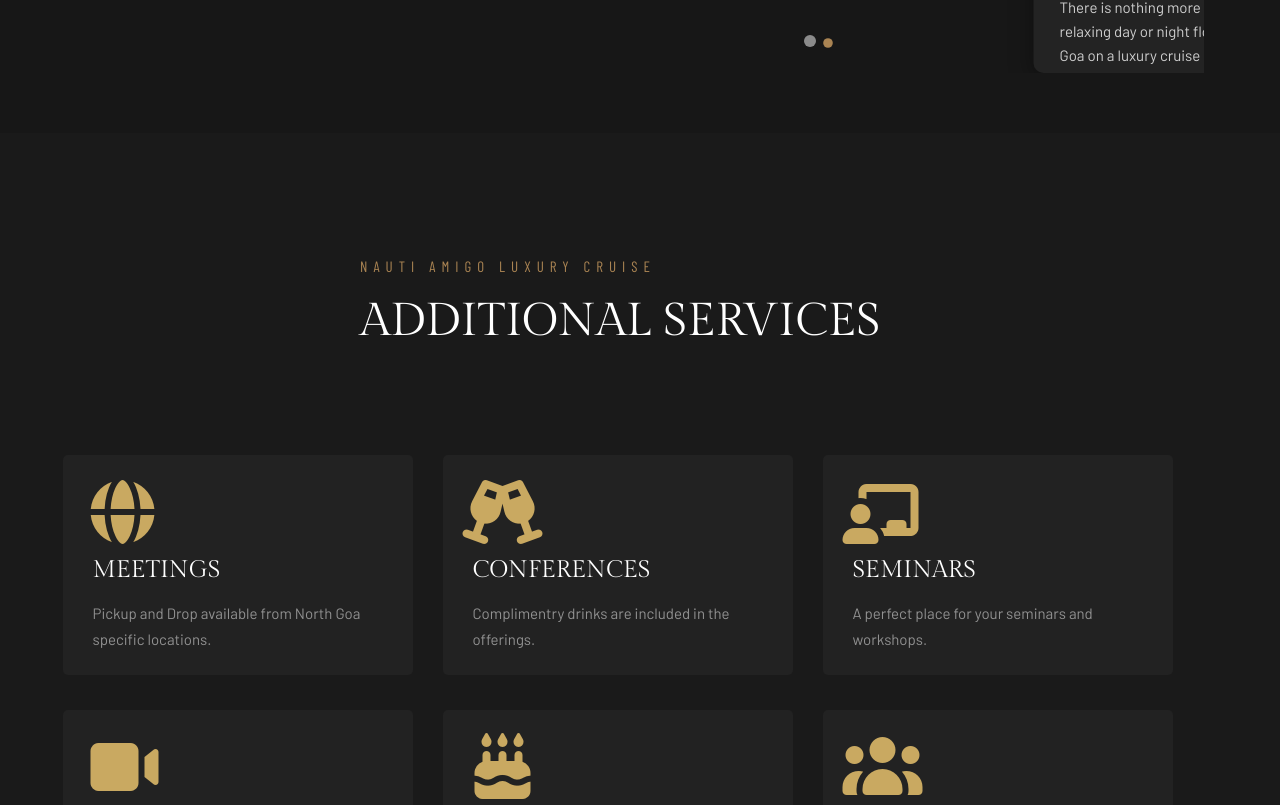
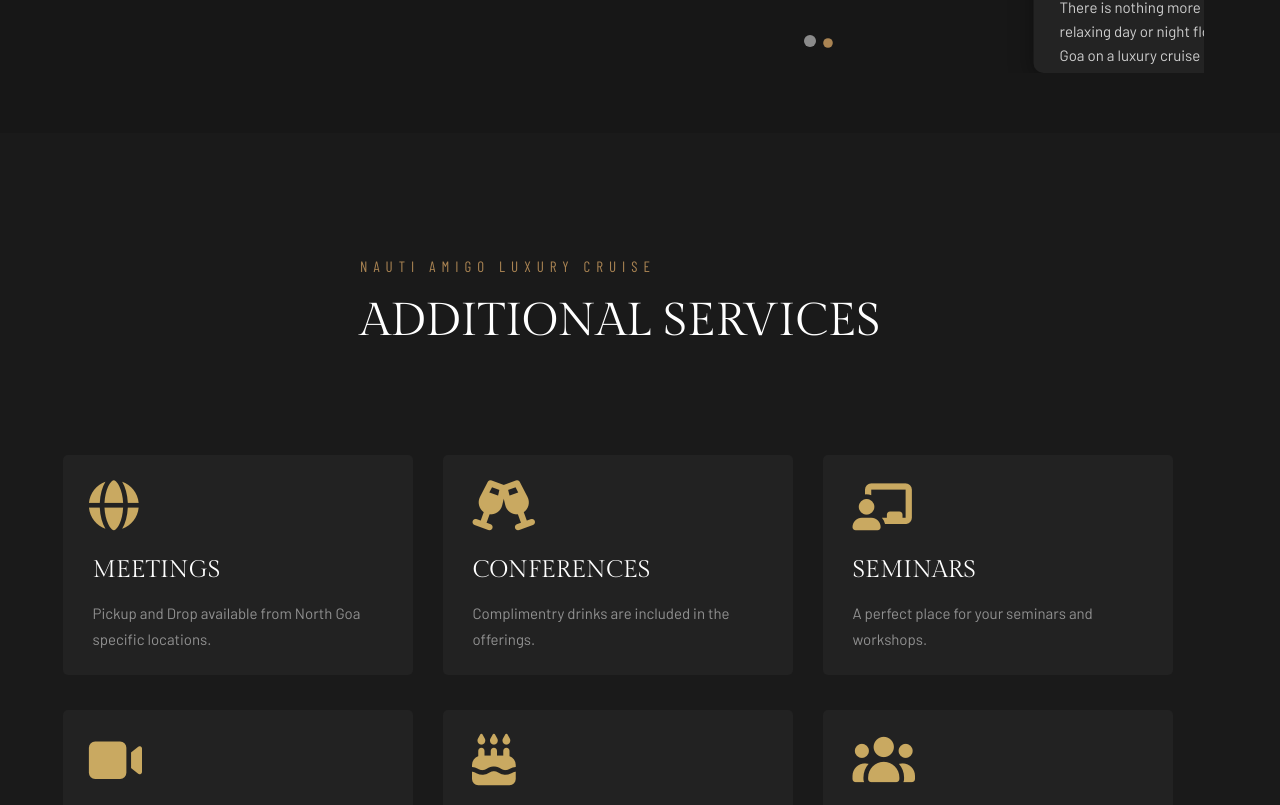
Before and after one commit to Kratagya-Webkorps/nautiamigo-angular, an Angular app: page / in a window 1280 px wide. Shown: the part 5835-6640 px from the top of the page. Built offline with nearby package versions, Linux system fonts and the light colour scheme.

Commit message:
Fixed all the icons , headings and subheadings alignment in additional-services

```diff
--- a/src/app/additional-services/additional-services.component.css
+++ b/src/app/additional-services/additional-services.component.css
@@ -1,5 +1,6 @@
 /* Additional Services Section Styles */
 .facilties {
+  font-size: 0.1em;
   background-color: #1a1a1a;
   color: #ffffff;
   position: relative;
@@ -92,7 +93,7 @@
 
 /* Icons */
 .single-facility > span {
-  font-size: 64px;
+  font-size: 50px;
   color: #c9a961;
   margin-bottom: 30px;
   display: block;
@@ -237,3 +238,16 @@
     font-size: 12px;
   }
 }
+
+
+.single-facility.family-events > span {
+  margin-left: 10px;
+}
+
+.single-facility.seminars > span {
+  margin-left: 10px;
+}
+
+.single-facility.conferences > span {
+  margin-left: 10px;
+}
--- a/src/app/additional-services/additional-services.component.html
+++ b/src/app/additional-services/additional-services.component.html
@@ -10,6 +10,7 @@
         <div class="col-md-4" *ngFor="let service of services; let i = index">
           <div
             class="single-facility animate-box"
+            [ngClass]="service.customClass"
             [style.animation-delay]="service.animationDelay + 'ms'"
             (mouseenter)="onServiceHover(service.id)"
           >
--- a/src/app/additional-services/additional-services.component.ts
+++ b/src/app/additional-services/additional-services.component.ts
@@ -7,6 +7,7 @@ interface Service {
   description: string;
   icon: string;
   animationDelay: number;
+  customClass?: string;
 }
 
 @Component({
@@ -31,14 +32,16 @@ export class AdditionalServicesComponent implements OnInit {
       title: 'CONFERENCES',
       description: 'Complimentry drinks are included in the offerings.',
       icon: 'fas fa-glass-cheers',
-      animationDelay: 200
+      animationDelay: 200,
+      customClass:"conferences"
     },
     {
       id: 3,
       title: 'SEMINARS',
       description: 'A perfect place for your seminars and workshops.',
       icon: 'fas fa-chalkboard-teacher',
-      animationDelay: 400
+      animationDelay: 400,
+      customClass: 'seminars'
     },
     {
       id: 4,
@@ -59,7 +62,8 @@ export class AdditionalServicesComponent implements OnInit {
       title: 'FAMILY EVENTS',
       description: 'Perfect setting for family gatherings and events.',
       icon: 'fas fa-users',
-      animationDelay: 400
+      animationDelay: 400,
+      customClass: 'family-events'
     }
   ];
 
```
